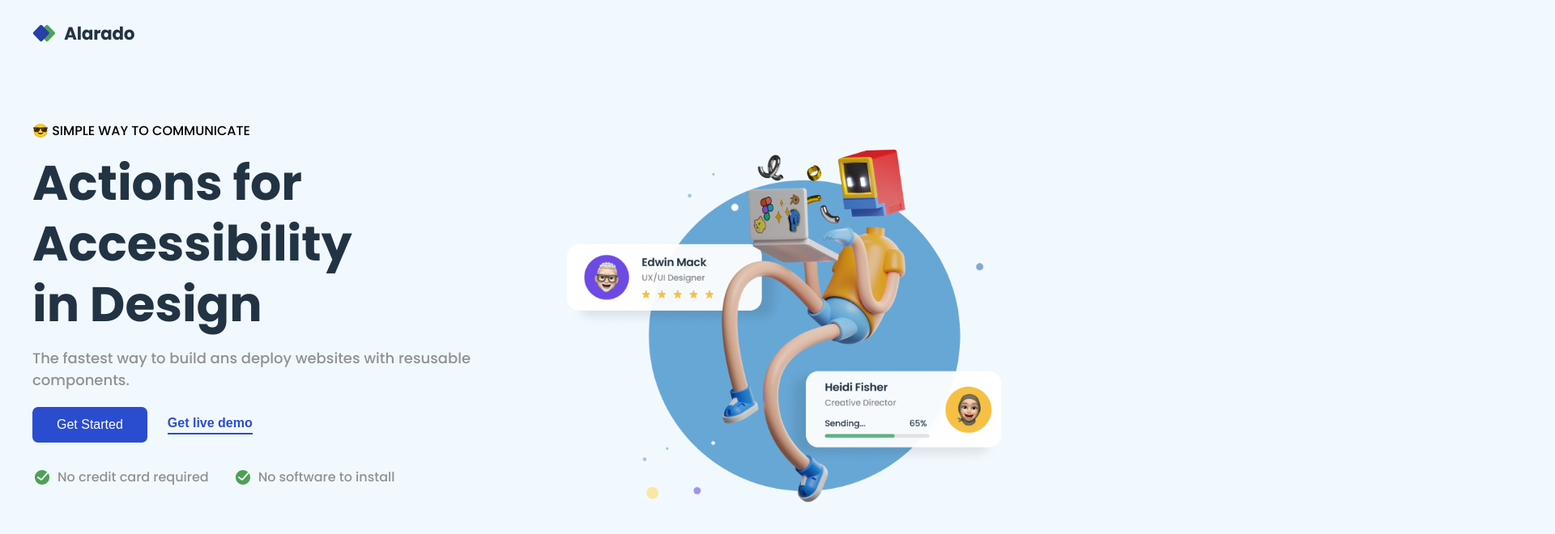
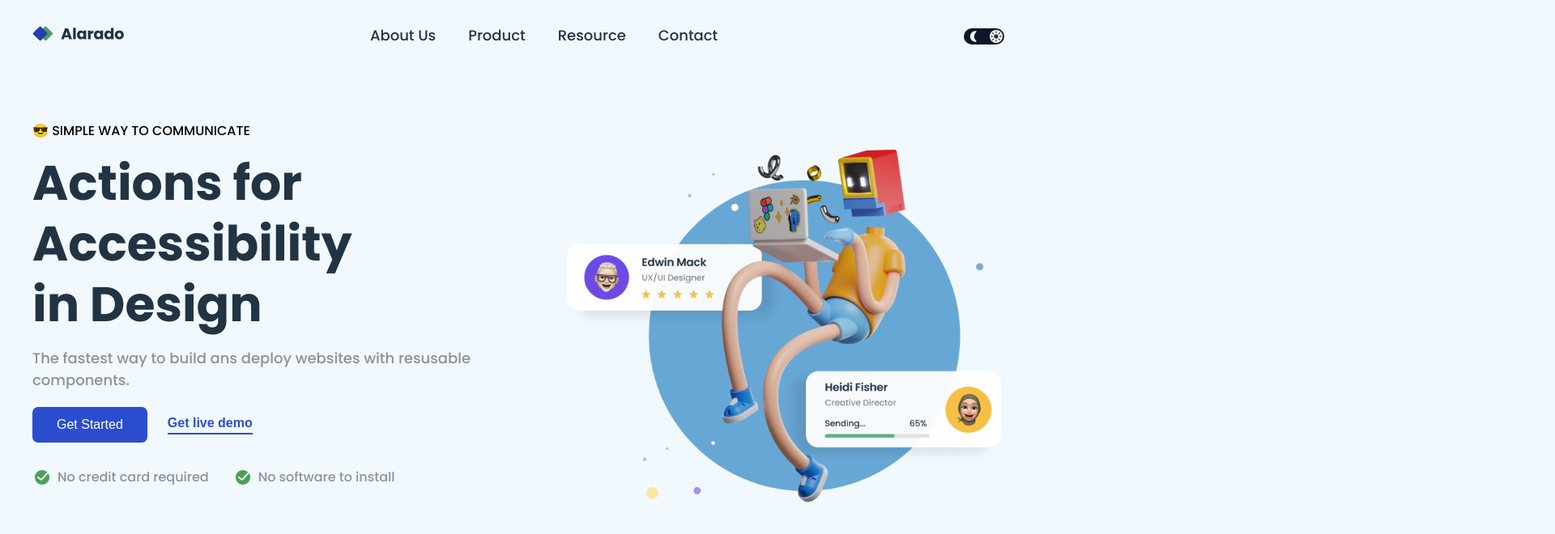
Before and after one commit to Ftaiwo1010/Homepage-Master, a plain HTML site: page index.html in a window 1280 px wide. Shown: the top 660 px of the page at 81% size, 1920 px wide, since content can reach past the window. Drawn offline with Linux system fonts and the light colour scheme.

Commit message:
adjust logo image size

```diff
--- a/index.html
+++ b/index.html
@@ -52,5 +52,7 @@
       </div>
     </div>
   </main>
+
+  <script src="./script.js"></script>
 </body>
 </html>
--- a/styles.css
+++ b/styles.css
@@ -34,6 +34,12 @@ header {
    align-items: center;
    padding: 20px 10px;
    position: relative;
+}
+
+
+.logo img {
+   width: 100%;
+   max-width: 125px;
 }
 
 
@@ -388,10 +394,13 @@ main .hero-image {
         height: unset;
         width: 100%;
         z-index: unset;
-        display: flex;
         justify-content: space-between;
         flex-direction: row;
         gap: unset;
+
+         opacity: unset;
+         transform: translateX(0%);
+         visibility: visible;
     }
 
     ul {
```
